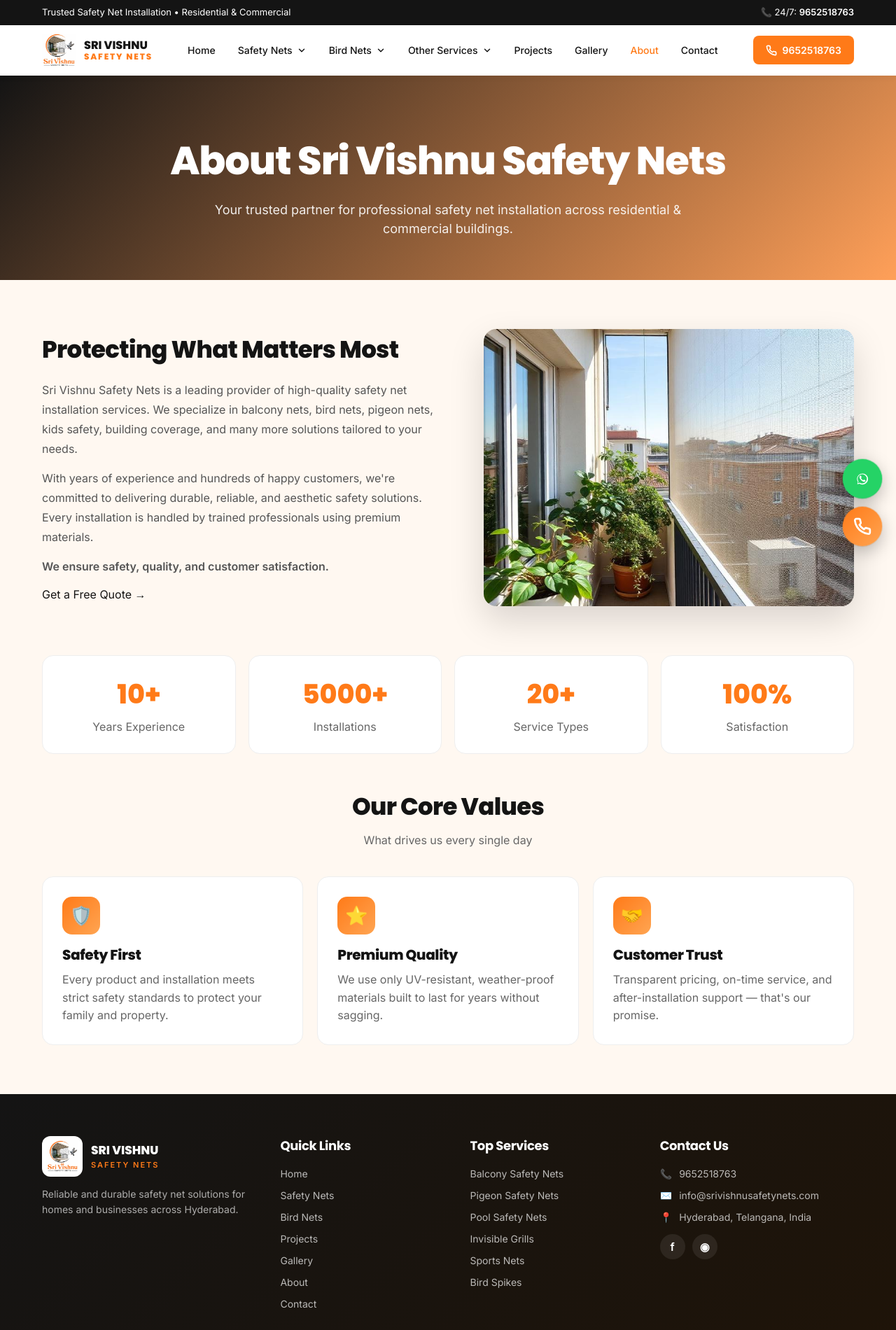
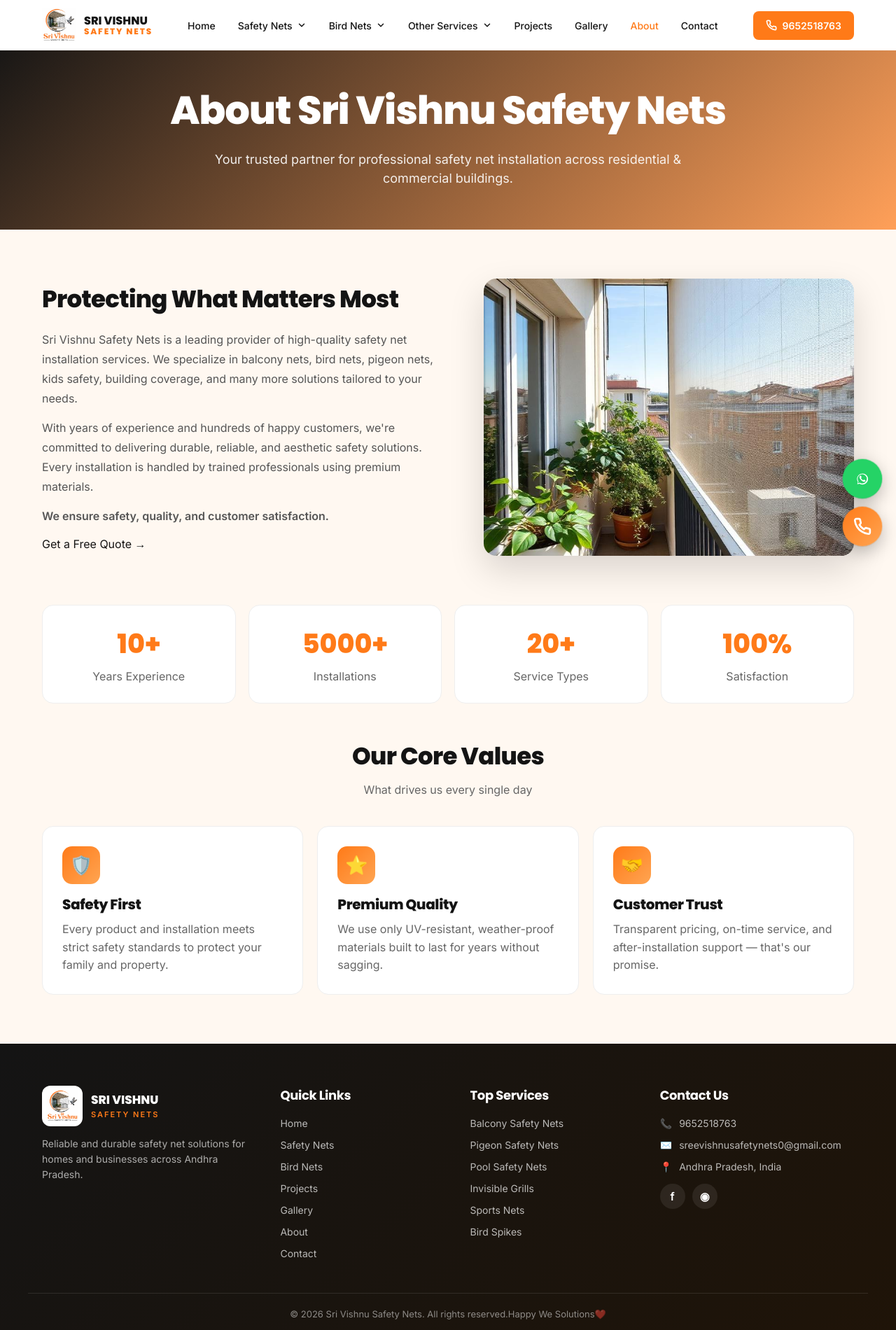
Before and after one commit to happywesolutions/srivishnu, a plain HTML site: page about.html in a window 1280 px wide. Shown: the top 1900 px of the page at 70% size. Drawn offline with Linux system fonts and the light colour scheme.

Commit message:
second  commit

```diff
--- a/site.js
+++ b/site.js
@@ -123,13 +123,14 @@
       <div class="container footer-grid">
         <div class="f-col">
           <div class="f-brand">
-            <div class="f-logo"><img src="images/logo.png" alt="Sri Vishnu Safety Nets" /></div>
+            <div class="f-logo"><img src="/images/logo.png" alt="Sri Vishnu Safety Nets" /></div>
+
             <div>
               <div class="f-name">SRI VISHNU</div>
               <div class="f-sub">SAFETY NETS</div>
             </div>
           </div>
-          <p class="f-about">Reliable and durable safety net solutions for homes and businesses across Hyderabad.</p>
+          <p class="f-about">Reliable and durable safety net solutions for homes and businesses across Andhra Pradesh.</p>
         </div>
         <div class="f-col">
           <h4>Quick Links</h4>
@@ -158,8 +159,8 @@
           <h4>Contact Us</h4>
           <ul class="f-contact">
             <li><span class="f-ic">📞</span><a href="${TEL_LINK}">${PHONE}</a></li>
-            <li><span class="f-ic">✉️</span>info@srivishnusafetynets.com</li>
-            <li><span class="f-ic">📍</span>Hyderabad, Telangana, India</li>
+            <li><span class="f-ic">✉️</span><a href="mailto:sreevishnusafetynets0@gmail.com">sreevishnusafetynets0@gmail.com</a></li>
+            <li><span class="f-ic">📍</span>Andhra Pradesh, India</li>
           </ul>
           <div class="f-social">
             <a href="#" aria-label="Facebook">f</a>
@@ -167,7 +168,8 @@
           </div>
         </div>
       </div>
-      <div class="container f-copy">© ${new Date().getFullYear()} Sri Vishnu Safety Nets. All rights reserved.</div>
+      <div class="container f-copy">© ${new Date().getFullYear()} Sri Vishnu Safety Nets. All rights reserved.<a href="https://www.happywesolutions.com" target="_blank" rel="noopener">Happy We Solutions❤️</a></div>
+
     </footer>
   `;
 }
--- a/styles.css
+++ b/styles.css
@@ -1,4 +1,7 @@
 /* === Sri Vishnu Safety Nets — Shared Styles === */
+html, body {
+  overflow-x: hidden;
+}
 *,*::before,*::after{box-sizing:border-box;margin:0;padding:0}
 :root{
   --orange:#ff7a18;
@@ -20,7 +23,14 @@
 .topbar .container{display:flex;justify-content:space-between;padding:8px 20px}
 .topbar a{color:#fff}
 .topbar a:hover{color:var(--orange)}
-header{position:sticky;top:0;z-index:50;background:#fff;box-shadow:0 2px 10px rgba(0,0,0,.05)}
+header {
+  position: fixed;
+  top: 0;
+  left: 0;
+  width: 100%;
+  z-index: 9999;
+  background: #fff;
+}
 header .row{display:flex;align-items:center;justify-content:space-between;padding:12px 20px;gap:16px}
 .brand{display:flex;align-items:center;gap:12px}
 .brand img{width:48px;height:48px;object-fit:contain}
```
Also changed, not shown: index.html (+39 -10 lines), 1 other file.
